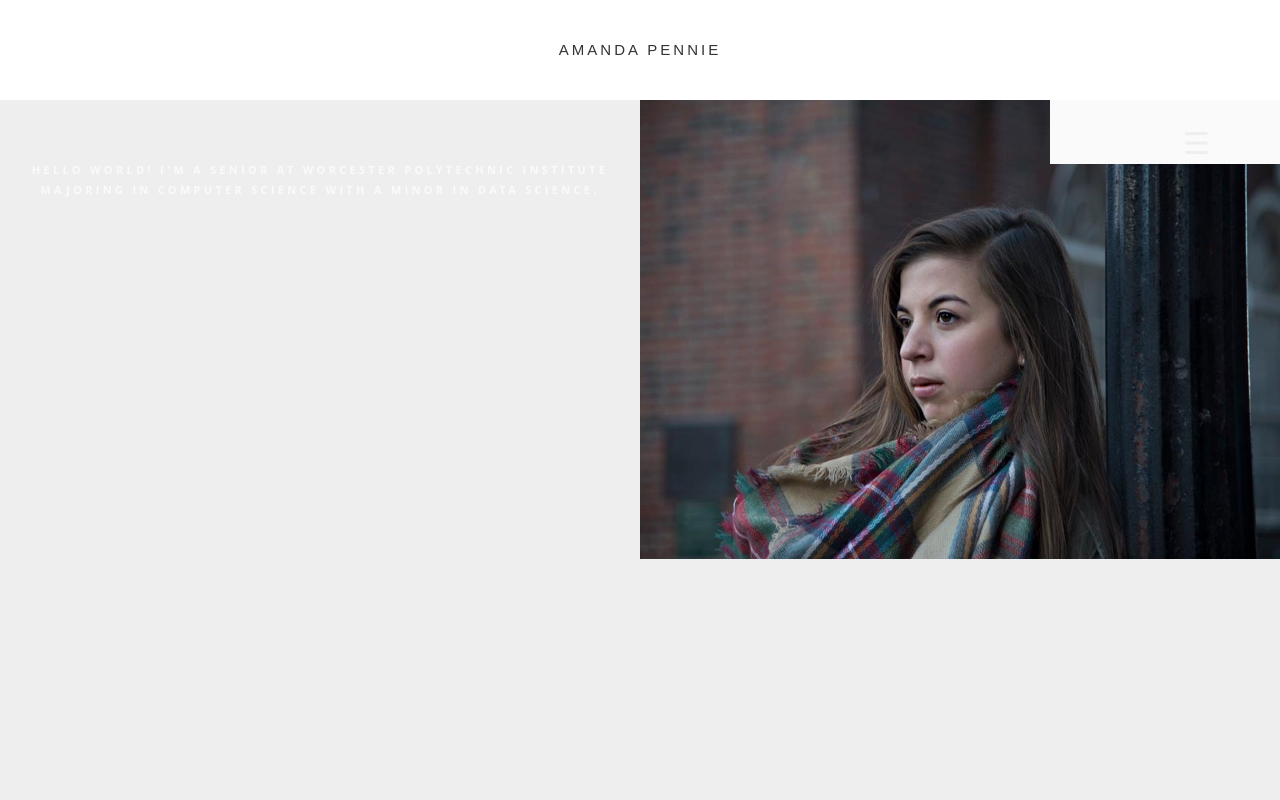
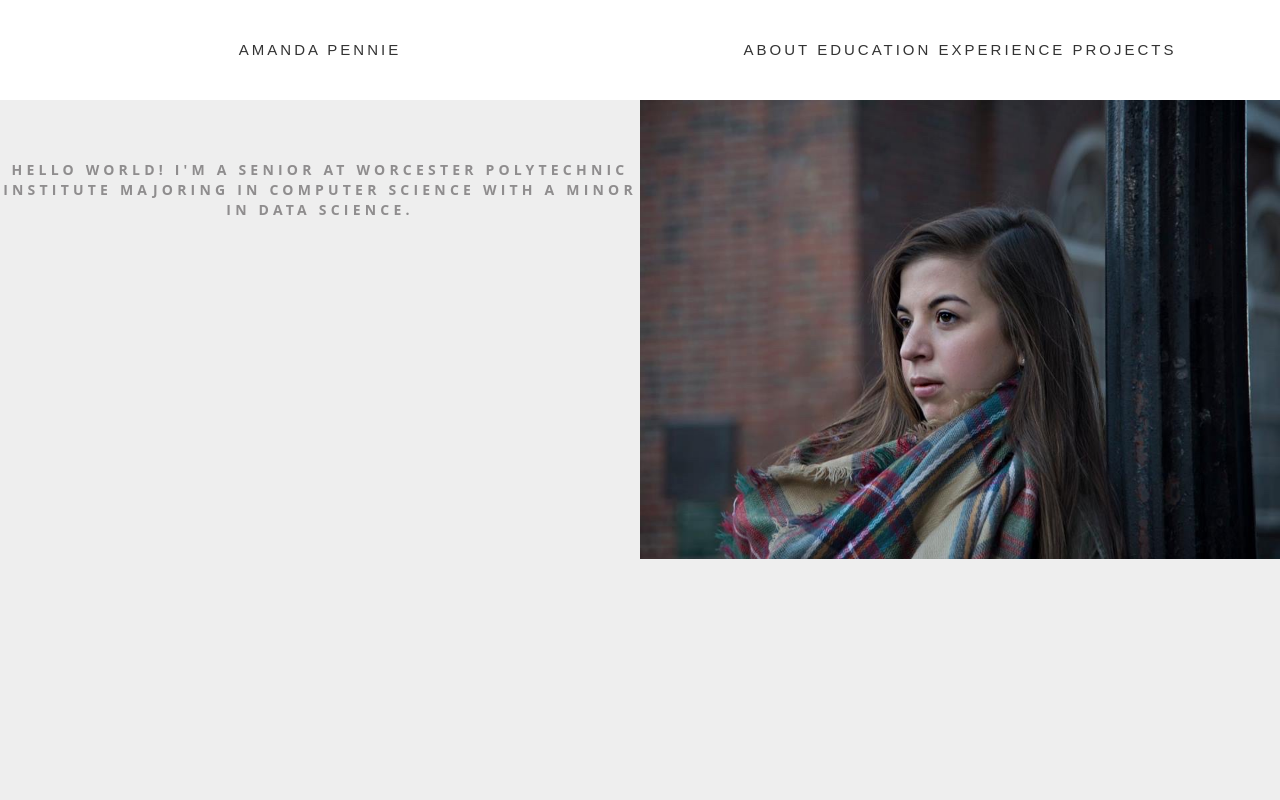
Before and after one commit to amandapennie/anpenniewpi.github.io, a plain HTML site: page index.html in a window 1280 px wide. Shown: the top 800 px of the page. Drawn offline with Linux system fonts and the light colour scheme.

Commit message:
formatting

```diff
--- a/css/style.css
+++ b/css/style.css
@@ -18,6 +18,7 @@ a {
 p {
 	display: block;
     margin: 0px;
+    margin-bottom: 0;
 }
 
 img {
@@ -170,8 +171,8 @@ hr {
     font-family: 'Open Sans', sans-serif;
     letter-spacing: 0.3em;
     font-weight: 700;
-    color: #fafafa;
-    font-size: 11px;
+    color: #8f8d8e;
+    font-size: 14px;
     text-transform: uppercase;
 }
 
--- a/index.html
+++ b/index.html
@@ -12,29 +12,19 @@
 </head>
 <body>
 
-	<div id="nav-menu">
-		<a href="#" id="nav-link">
-			<span>☰</span>
-		</a>
-		<ul id="nav" style="top:-300px;">
-			<li class="nav-option">
+	<div id="header">
+		<div class="row">
+			<div class="column">
+				<div class="name">
+					<a>Amanda Pennie</a>
+				</div>
+			</div>
+			<div class="column">
 				<a href="#about">About</a>
-			</li>
-			<li class="nav-option">
 				<a href="#education">Education</a>
-			</li>
-			<li class="nav-option">
 				<a href="#work">Experience</a>
-			</li>
-			<li class="nav-option">
 				<a href="#projects">Projects</a>
-			</li>
-		</ul>
-	</div>
-
-	<div id="header">
-		<div class="name">
-			<a>Amanda Pennie</a>
+			</div>
 		</div>
 	</div>
 
@@ -57,7 +47,6 @@
 	<div id="resume">
 		<div id="education">
 			<p class="title">Education</p>
-			<hr>
 			<ul class="resume-list">
 				<li>
 					<h2>August 2015-May 2019</h2>
@@ -81,10 +70,10 @@
 				</li>
 			</ul>
 		</div>
+		<br>
 
 		<div id="work">
 			<p class="title">Work Experience</p>
-			<hr>
 			<ul class="resume-list">
 				<li>
 					<h2>June 2018-Present</h2>
```
